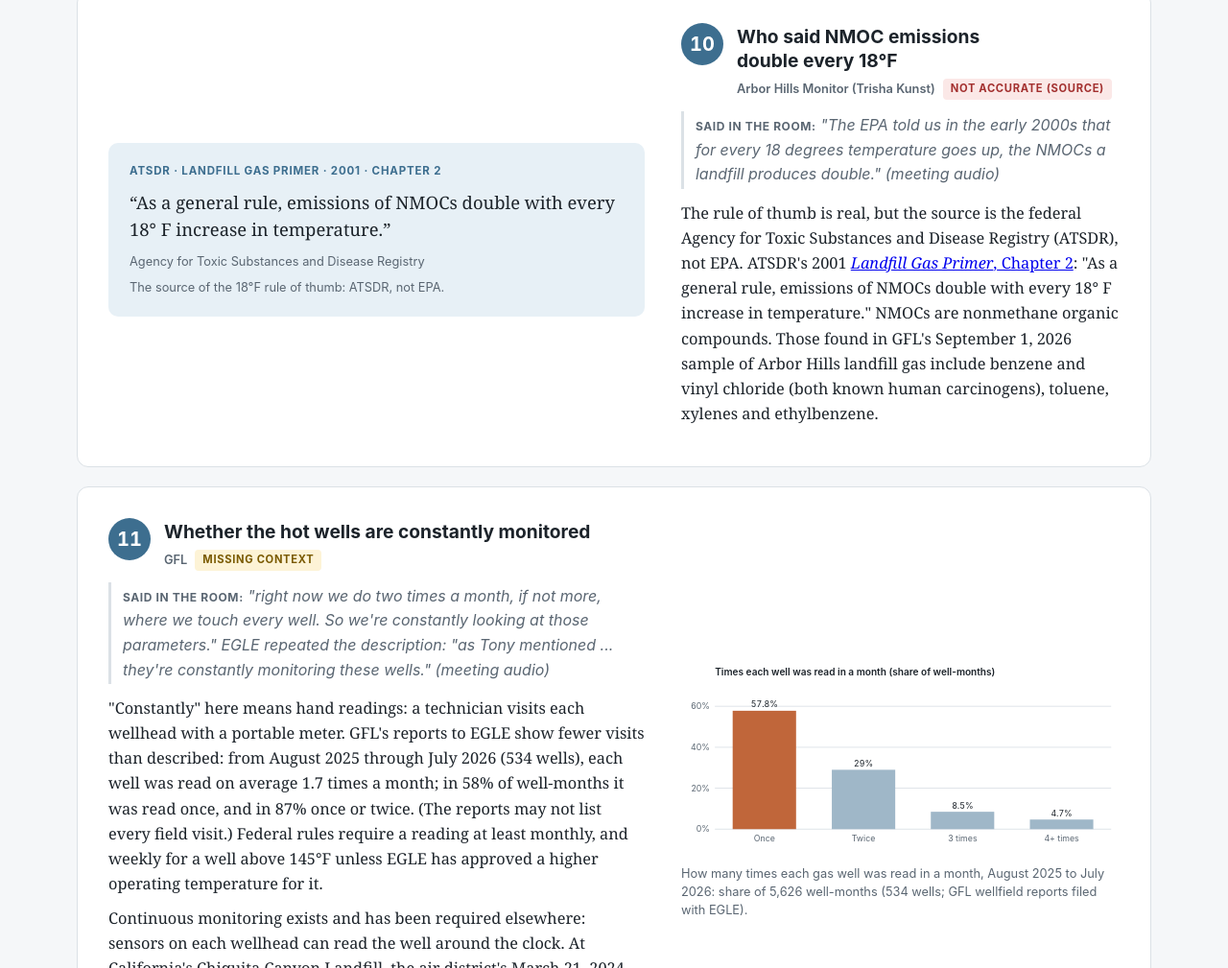
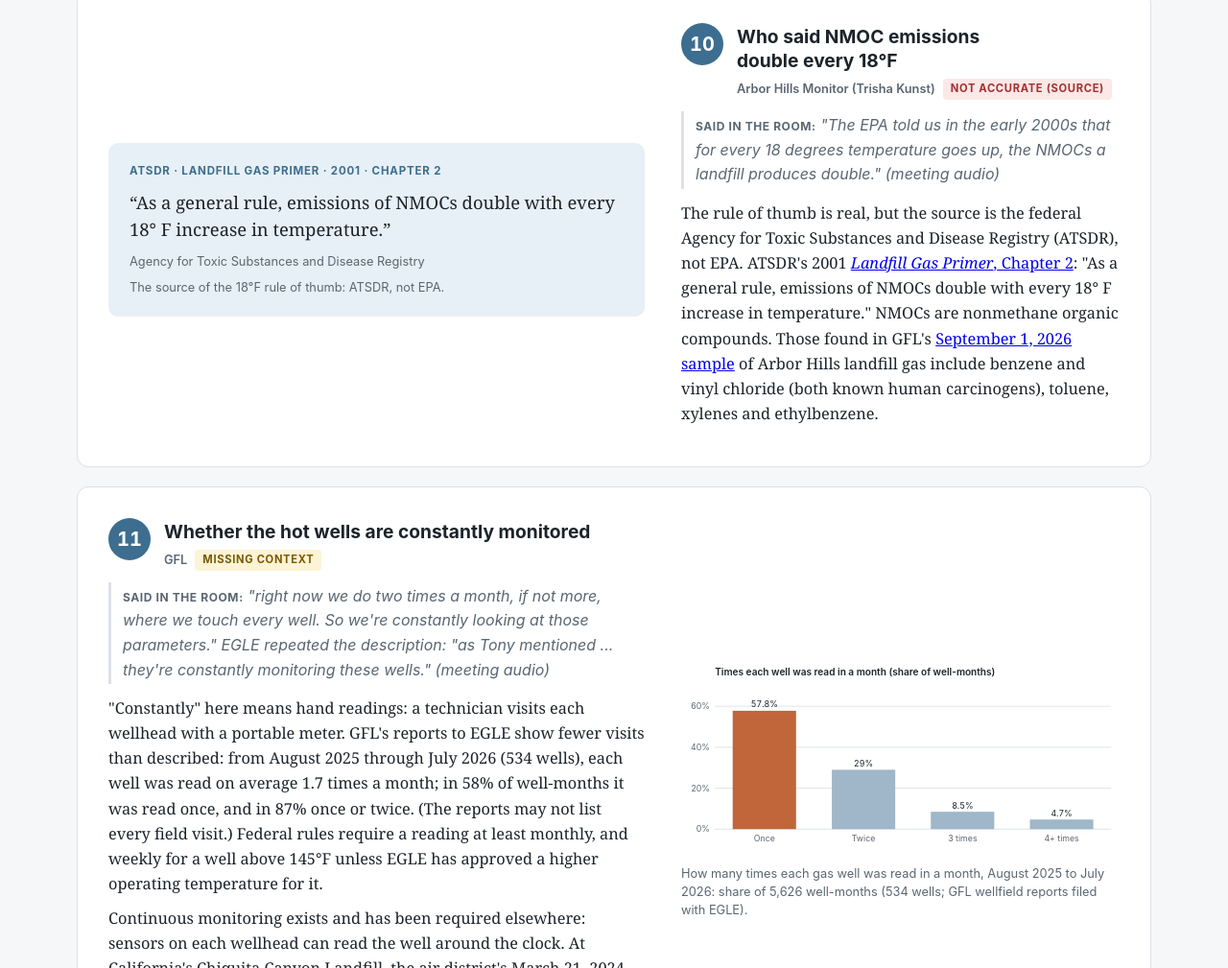
Before and after one commit to tkunst/arbor-hills-monitor, a plain HTML site: page site/fact-check-2026-11-18-mmpc/index.html in a window 1280 px wide. Shown: the part 6893-7902 px from the top of the page at 96% size. Drawn offline with Linux system fonts and the light colour scheme.

Commit message:
site: fact check item 10 links the Sept 1, 2026 flare-inlet TO-15 results (#242)
Claude-Session: https://claude.ai/code/session_01NmZyXNbCJwdMTwkovYiDMJ

Co-authored-by: Trisha Kunst <13664006+tkunst@users.noreply.github.com>
Co-authored-by: Claude Opus 5.5 (1M context) <noreply@anthropic.com>

```diff
--- a/site/fact-check-2026-11-18-mmpc/index.html
+++ b/site/fact-check-2026-11-18-mmpc/index.html
@@ -168,7 +168,7 @@ figcaption{font-size:.8rem;color:var(--muted);margin-top:8px;line-height:1.45}
   <div class="txt" data-key="item-10">
     <div class="hd"><span class="num">10</span><div><h2>Who said NMOC emissions double every 18&deg;F</h2><div class="meta"><span class="who">Arbor Hills Monitor (Trisha Kunst)</span><span class="vb bad">Not accurate (source)</span></div></div></div>
     <div class="said"><span class="said-label">Said in the room:</span> "The EPA told us in the early 2000s that for every 18 degrees temperature goes up, the NMOCs a landfill produces double." (meeting audio)</div>
-    <div class="rec"><p>The rule of thumb is real, but the source is the federal Agency for Toxic Substances and Disease Registry (ATSDR), not EPA. ATSDR's 2001 <a href="https://www.atsdr.cdc.gov/HAC/landfill/html/ch2.html" target="_blank" rel="noopener"><em>Landfill Gas Primer</em>, Chapter 2</a>: "As a general rule, emissions of NMOCs double with every 18&deg; F increase in temperature." NMOCs are nonmethane organic compounds. Those found in GFL's September 1, 2026 sample of Arbor Hills landfill gas include benzene and vinyl chloride (both known human carcinogens), toluene, xylenes and ethylbenzene.</p></div>
+    <div class="rec"><p>The rule of thumb is real, but the source is the federal Agency for Toxic Substances and Disease Registry (ATSDR), not EPA. ATSDR's 2001 <a href="https://www.atsdr.cdc.gov/HAC/landfill/html/ch2.html" target="_blank" rel="noopener"><em>Landfill Gas Primer</em>, Chapter 2</a>: "As a general rule, emissions of NMOCs double with every 18&deg; F increase in temperature." NMOCs are nonmethane organic compounds. Those found in GFL's <a href="https://drive.google.com/file/d/1d6uotm_1R5TcGZ--ZnCUE2j8YEIeLmfY/view" target="_blank" rel="noopener">September 1, 2026 sample</a> of Arbor Hills landfill gas include benzene and vinyl chloride (both known human carcinogens), toluene, xylenes and ethylbenzene.</p></div>
   </div>
   <div class="med"><figure class="doc"><div class="doc-kicker">ATSDR · Landfill Gas Primer · 2001 · Chapter 2</div><blockquote>“As a general rule, emissions of NMOCs double with every 18° F increase in temperature.”</blockquote><div class="doc-cite">Agency for Toxic Substances and Disease Registry</div><figcaption>The source of the 18°F rule of thumb: ATSDR, not EPA.</figcaption></figure></div>
 </section><section class="fc left" id="item-11">
```
